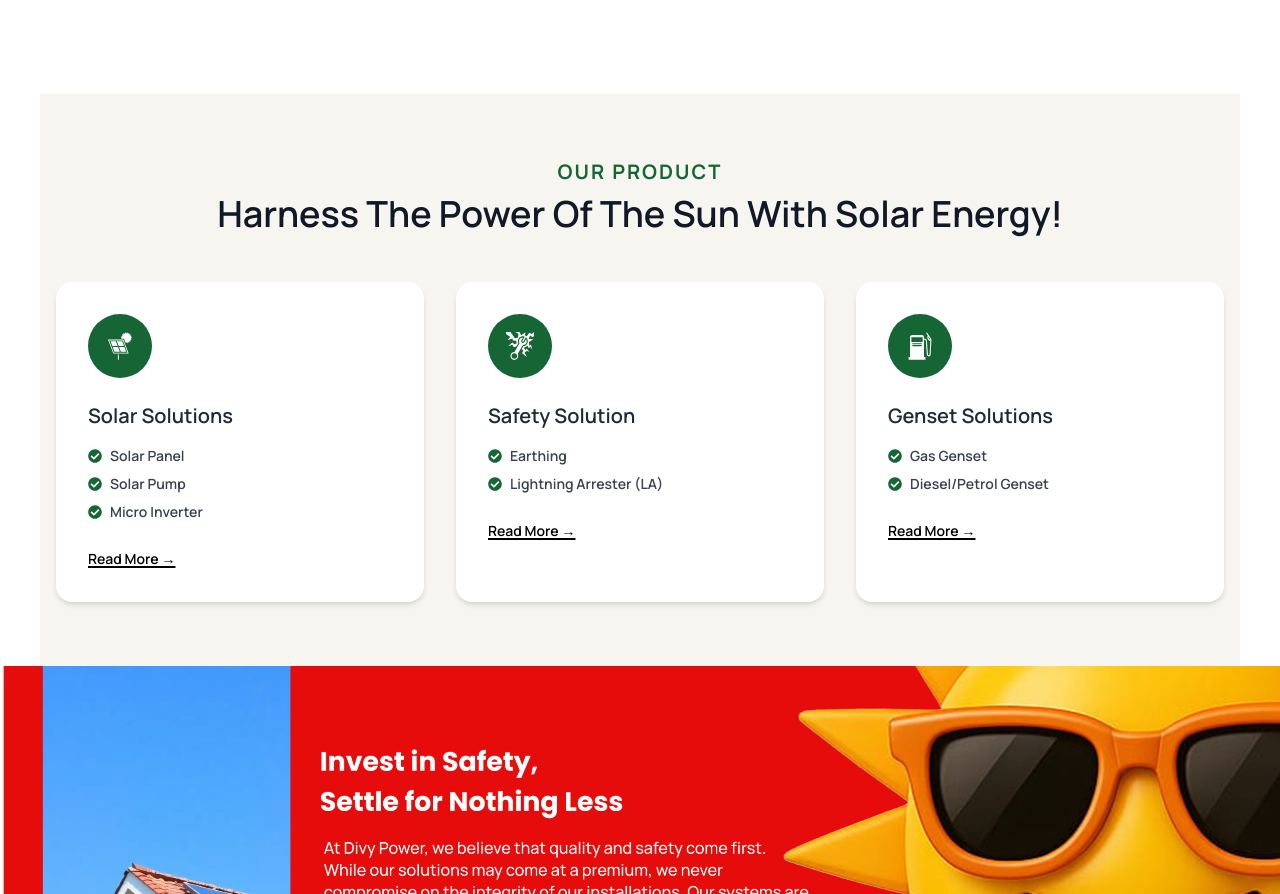
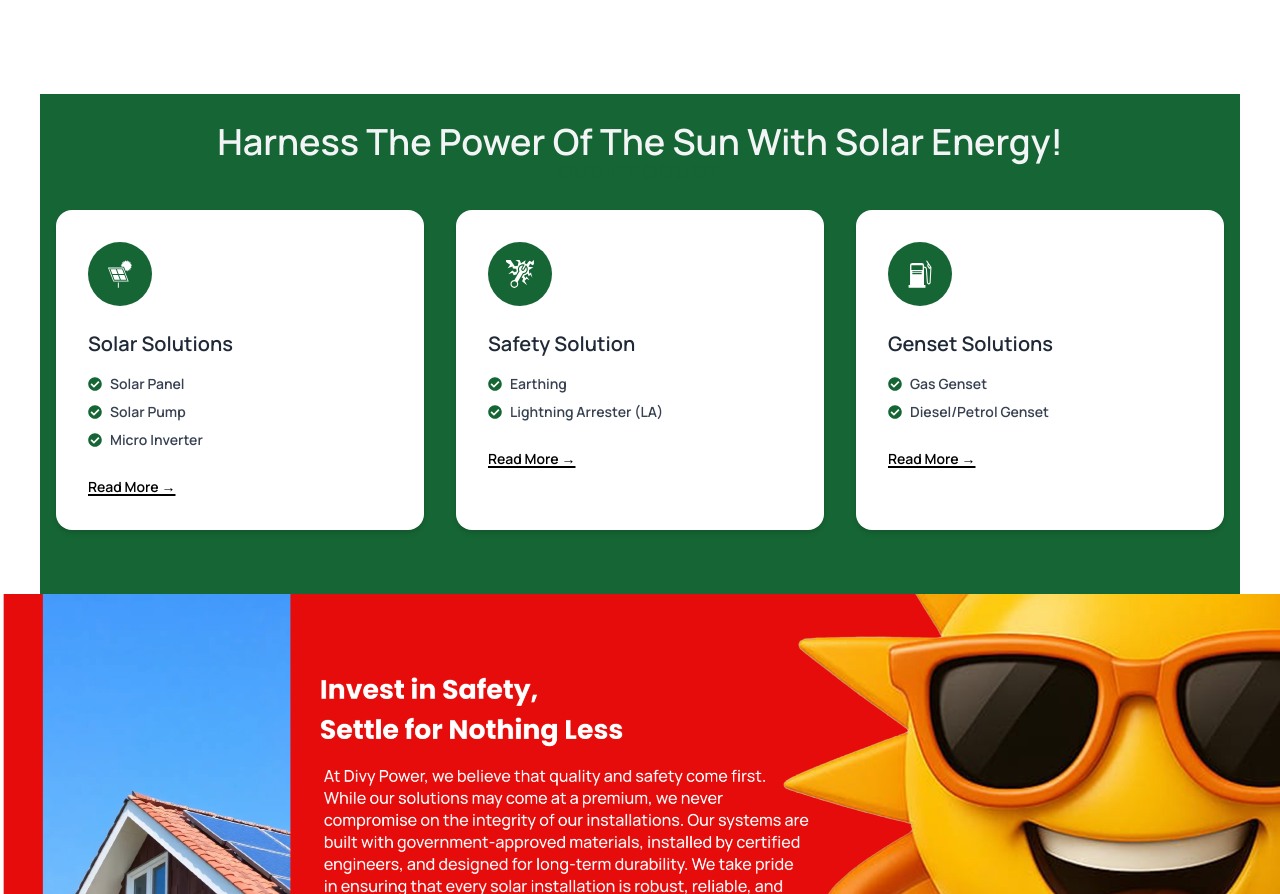
Before and after one commit to vanshika8484/Solar_web, a React (Vite) app: page / in a window 1280 px wide. Shown: the part 6454-7348 px from the top of the page. Built offline with nearby package versions, Linux system fonts and the light colour scheme; a web font is replaced by a local one.

Commit message:
Update SolarProduct.jsx

```diff
--- a/src/components/SolarProduct.jsx
+++ b/src/components/SolarProduct.jsx
@@ -39,13 +39,13 @@ const cardVariants = {
 
 const SolarProducts = () => {
   return (
-    <section className="bg-[#f6f5ef] py-16 px-4 GetFontSol ">
+    <section className="bg-green-800 py-16 px-4 GetFontSol ">
       <div className="max-w-7xl mx-auto">
         <div className="text-center mb-12">
           <p className="text-green-800 text-xl font-bold uppercase tracking-widest">
             Our Product
           </p>
-          <h2 className="text-4xl font-semibold text-gray-900 mt-2">
+          <h2 className="text-4xl font-semibold text-gray-100 -mt-16">
             Harness The Power Of The Sun With Solar Energy!
           </h2>
         </div>
```
